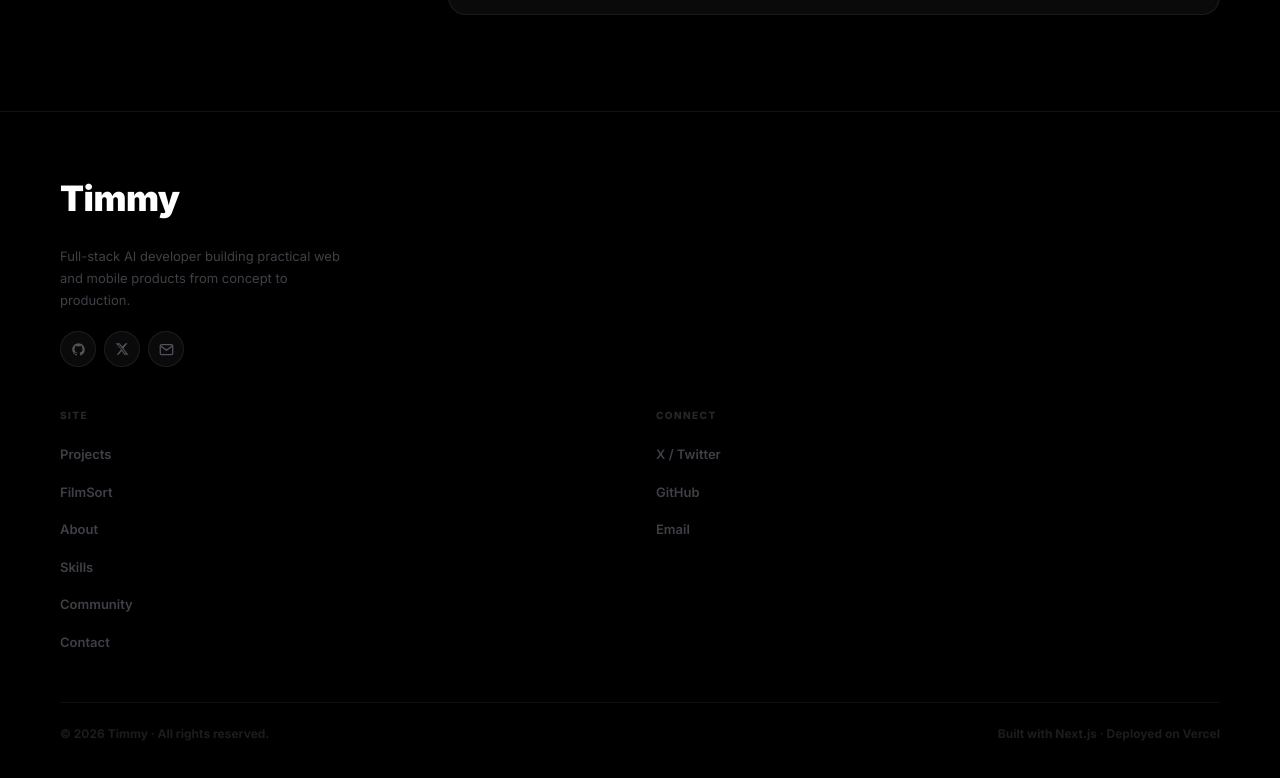
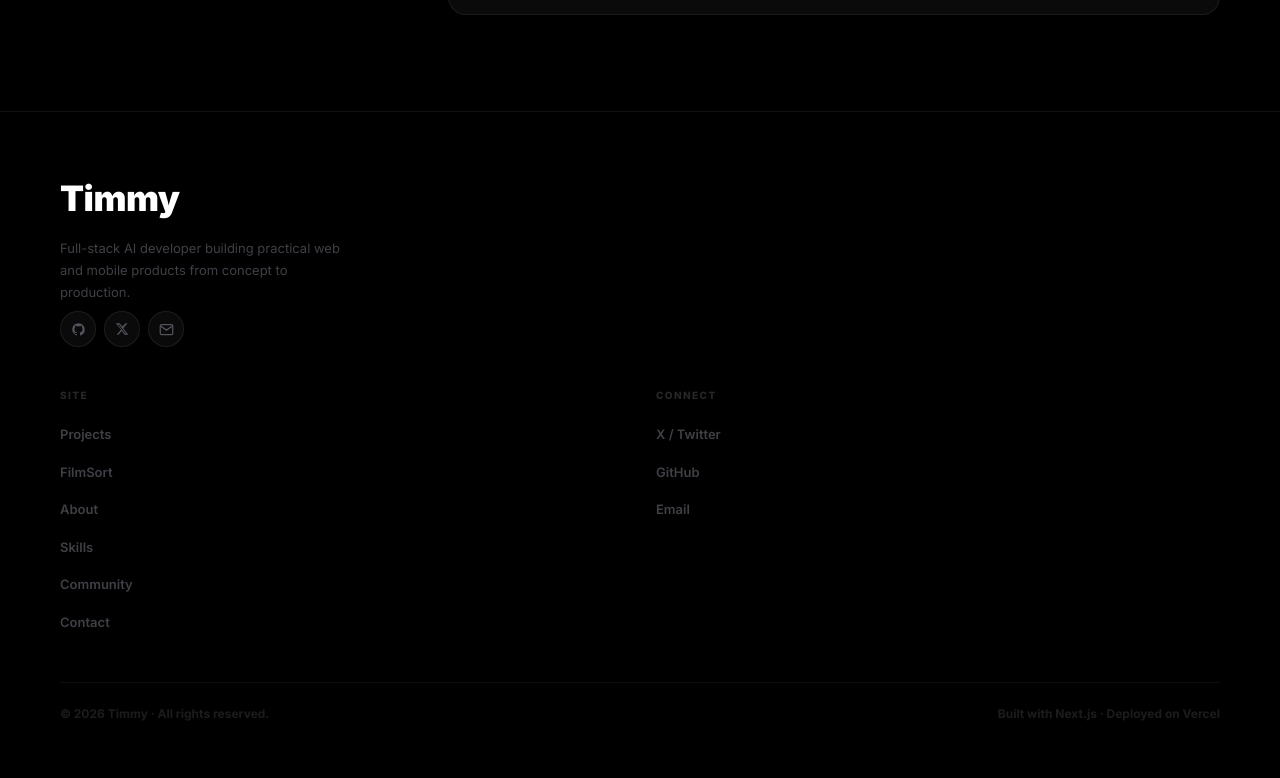
Before and after one commit to react-timmy/devTimmy-portfolio, a Next.js app: page / in a window 1280 px wide. Shown: the part 5553-6331 px from the top of the page. Built offline with nearby package versions, Linux system fonts and the light colour scheme; no server answers.

Commit message:
Footer: reduce spacing between 'Timmy' heading and description (tighter layout)

```diff
--- a/app/components/Footer.tsx
+++ b/app/components/Footer.tsx
@@ -51,11 +51,11 @@ export default function Footer() {
 
           {/* Brand col — span 2 */}
           <div className="col-span-2">
-            <div style={{ marginBottom: 16 }}>
+            <div style={{ marginBottom: 8 }}>
               <p style={{ fontSize: 35, fontWeight: 900, color: "#ffffff", letterSpacing: -0.5 }}>Timmy</p>
             </div>
 
-            <p style={{ fontSize: 13, lineHeight: 1.7, color: "#3f3f46", maxWidth: 300, marginBottom: 20 }}>
+            <p style={{ fontSize: 13, lineHeight: 1.7, color: "#3f3f46", maxWidth: 300, marginBottom: 8 }}>
               Full-stack AI developer building practical web and mobile products from concept to production.
             </p>
 
```
